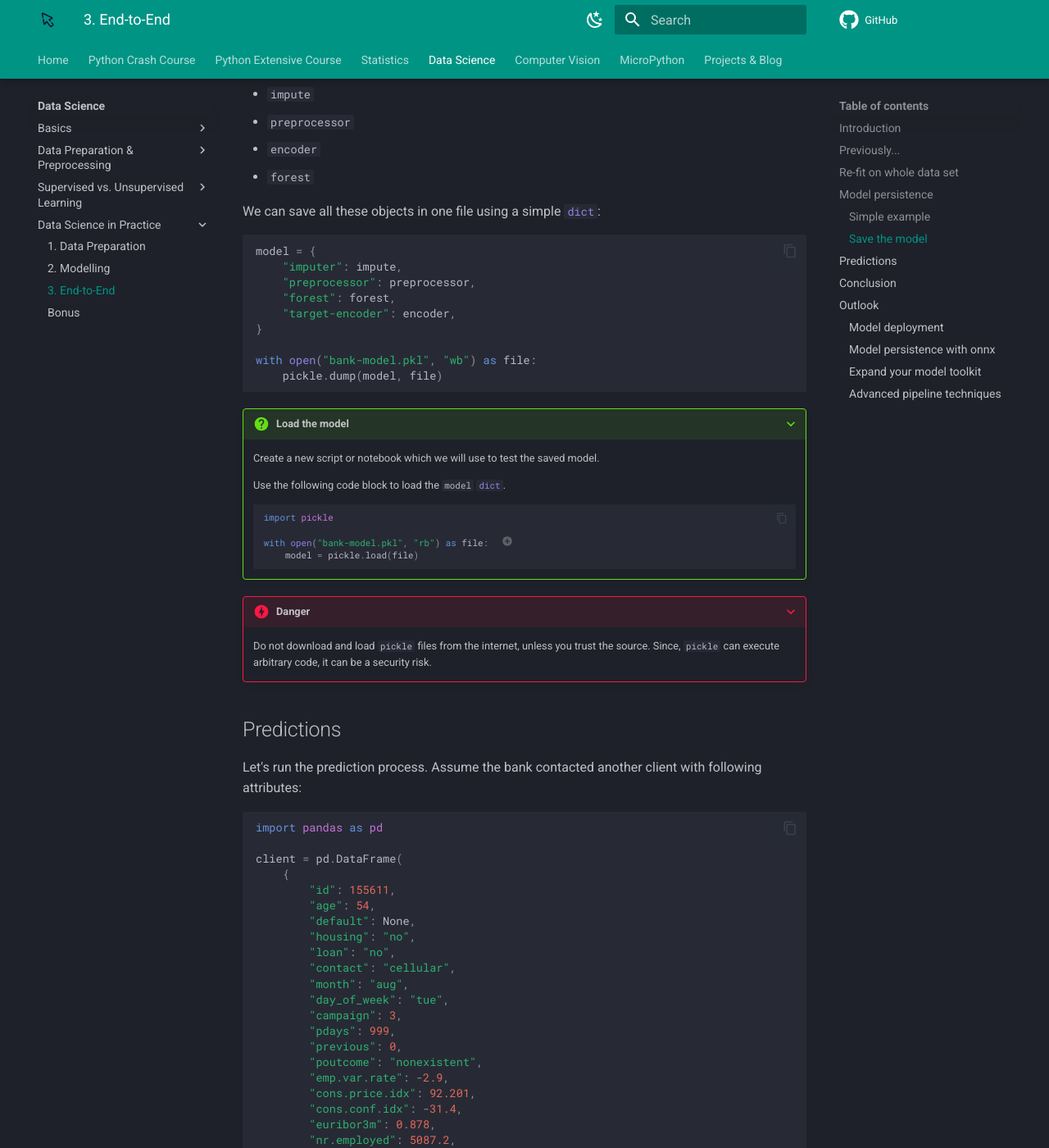
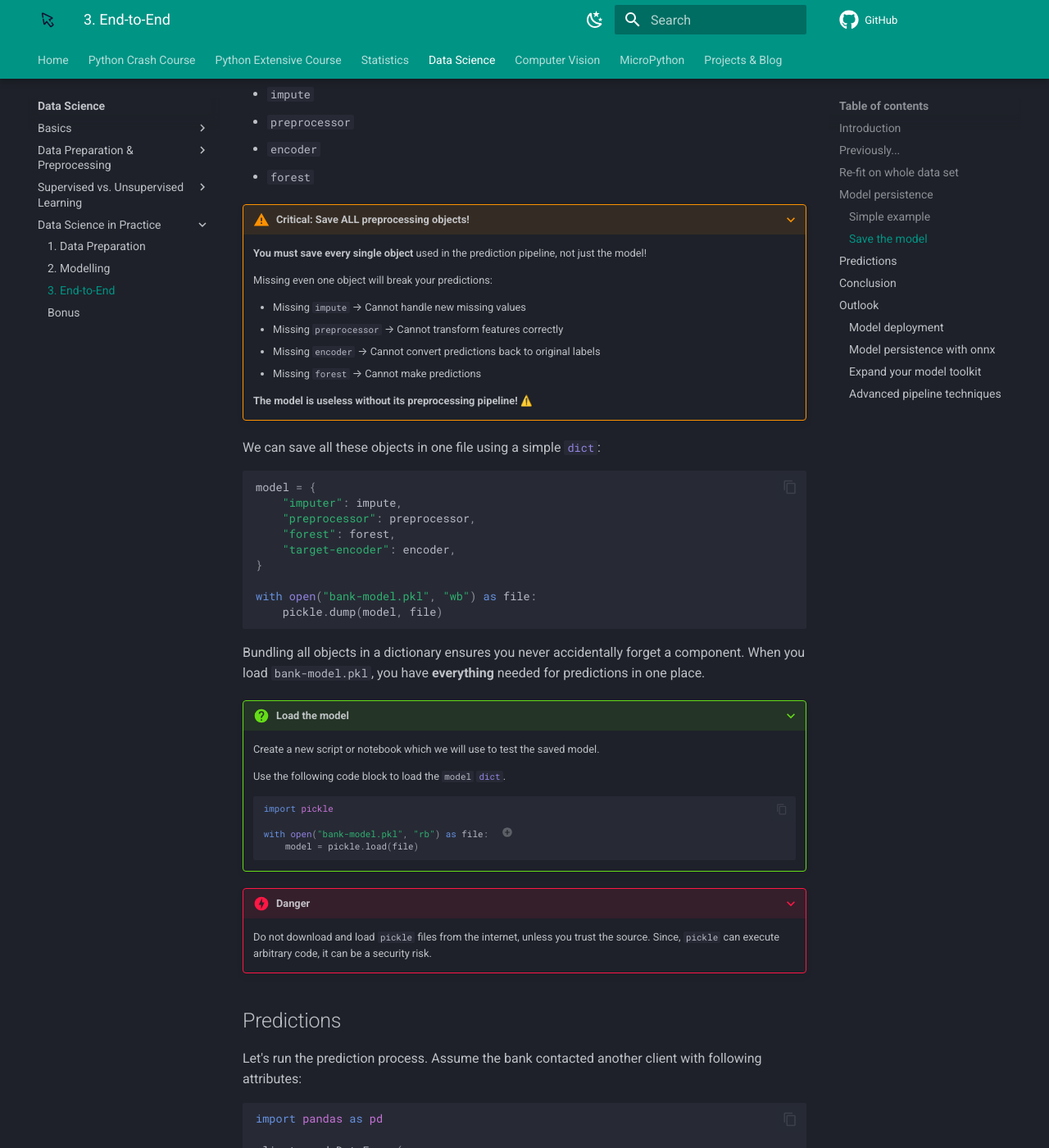
Before and after one commit to mciwing/mciwing.github.io, an MkDocs documentation site: the page built from docs/data-science/practice/end-to-end.md, in a window 1280 px wide and 1400 px high, scrolled down 5497 px. Shown: the whole window at 82% size. Built offline with MkDocs 1.6.1 and Material for MkDocs 9.7.7, drawn with Linux system fonts in a browser that asks for light colours; emoji names are drawn with the system emoji font; comment, search, counter and statistics services are not loaded.

Commit message:
docs: emphasize need to pickle all objects

````diff
--- a/docs/data-science/practice/end-to-end.md
+++ b/docs/data-science/practice/end-to-end.md
@@ -228,6 +228,20 @@ To get our prediction process working, we need to save all objects involved:
 - `encoder`
 - `forest`
 
+???+ warning "Critical: Save ALL preprocessing objects!"
+
+    **You must save every single object** used in the prediction pipeline, not
+    just the model!
+
+    Missing even one object will break your predictions:
+
+    - Missing `impute` → Cannot handle new missing values
+    - Missing `preprocessor` → Cannot transform features correctly
+    - Missing `encoder` → Cannot convert predictions back to original labels
+    - Missing `forest` → Cannot make predictions
+
+    **The model is useless without its preprocessing pipeline!** :warning:
+
 We can save all these objects in one file using a simple `#!python dict`:
 
 ```python
@@ -241,6 +255,10 @@ model = {
 with open("bank-model.pkl", "wb") as file:
     pickle.dump(model, file)
 ```
+
+Bundling all objects in a dictionary ensures you never accidentally
+forget a component. When you load `bank-model.pkl`, you have **everything**
+needed for predictions in one place.
 
 ???+ question "Load the model"
 
````
